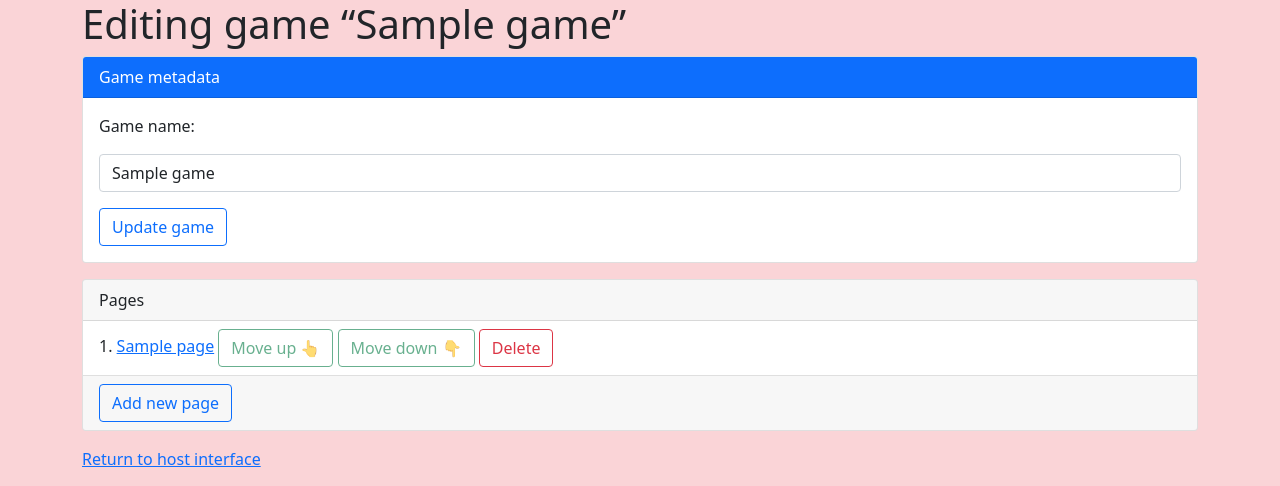
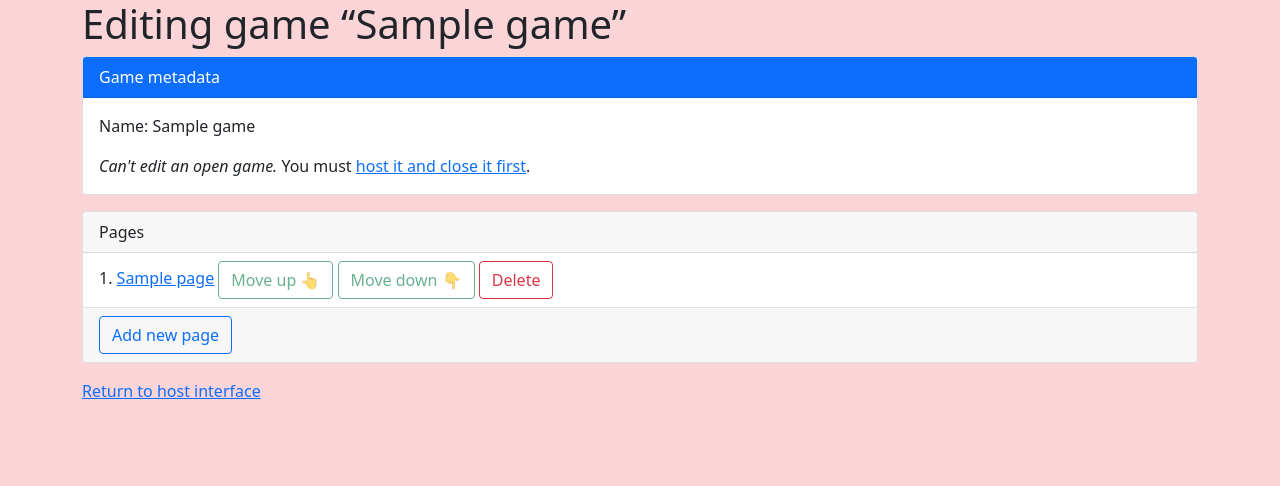
Before and after one commit to vtbassmatt/triviagame, a Django app: page /host/editor/1/ in a window 1280 px wide. Shown: the top 486 px of the page. Run offline with Django 3.2, Linux system fonts and the light colour scheme; a user stored in the database is signed in; tables that the repository leaves empty hold one stand-in row (values such as "Sample post").

Commit message:
disallow form edits to an open game

```diff
--- a/app/host/templates/editor/game.html
+++ b/app/host/templates/editor/game.html
@@ -7,6 +7,10 @@
     <div class="card mb-3">
       <div class="card-header bg-primary text-white">Game metadata</div>
       <div class="card-body">
+        {% if game.open %}
+        <p class="card-text">Name: {{ game.name }}</p>
+        <p class="card-text"><em>Can't edit an open game.</em> You must <a href="{% url 'host_join' game.id %}">host it and close it first</a>.</p>
+        {% else %}
         <form method="post" autocomplete="off">
           <p class="card-text">
             {% csrf_token %}
@@ -14,6 +18,7 @@
           </p>
           <button type="submit" class="btn btn-outline-primary">Update game</button>
         </form>
+        {% endif %}
       </div>
     </div>
 
--- a/app/host/templates/host/home.html
+++ b/app/host/templates/host/home.html
@@ -19,10 +19,10 @@
     <h2>Games</h2>
     <p><a href="{% url 'new_game' %}" class="btn btn-outline-secondary">Create a new game</a></p>
     {% for game in editable %}
-      <p><a href="{% url 'host_join' game.id %}">{{ game }}</a> (<a href="{% url 'edit_game' game.id %}">edit</a>)</p>
+      <p><a href="{% url 'host_join' game.id %}">{{ game }}</a>{% if game.open %} (<span class="text-secondary">can't edit while open</span>){% else %} (<a href="{% url 'edit_game' game.id %}">edit</a>){% endif %}</p>
     {% endfor %}
     {% for game in hostable %}
-      <p><a href="{% url 'host_join' game.id %}">{{ game }}</a> <span class="text-secondary">(not editable)</span></p>
+      <p><a href="{% url 'host_join' game.id %}">{{ game }}</a></p>
     {% endfor %}
     <hr>
     <div><p>Running from commit <code>{{ commit }}</code></p></div>
--- a/app/host/views.py
+++ b/app/host/views.py
@@ -1,8 +1,12 @@
+from http import HTTPStatus
+
+
 from django.conf import settings
 from django.contrib.auth.decorators import login_required
 from django.db import transaction
 from django.db.models import F, Q
-from django.http import HttpResponseRedirect, HttpResponseBadRequest, HttpResponseForbidden
+from django.forms import ValidationError
+from django.http import HttpResponse, HttpResponseRedirect, HttpResponseBadRequest, HttpResponseForbidden
 from django.shortcuts import get_object_or_404, render
 from django.urls import reverse
 from django.views.decorators.http import require_POST
@@ -13,6 +17,10 @@ from triviagame.forms import CsrfDummyForm
 from triviagame.views import compute_leaderboard_data
 from .forms import SomePageForm, GameForm, PageForm, QuestionForm
 from .models import GameHostPermissions
+
+
+class HttpResponseConflict(HttpResponse):
+    status_code = HTTPStatus.CONFLICT
 
 
 @login_required
@@ -223,7 +231,9 @@ def edit_game(request, game_id):
 
     if request.method == 'POST':
         game_form = GameForm(request.POST, instance=game)
-        if game_form.is_valid():
+        if game.open:
+            game_form.add_error(None, ValidationError('Cannot edit an open game', code='gamestate'))
+        elif game_form.is_valid():
             updated_game = game_form.save()
             return HttpResponseRedirect(reverse('edit_game', args=(updated_game.id,)))
     else:
@@ -243,7 +253,9 @@ def new_page(request, game_id):
 
     if request.method == 'POST':
         form = PageForm(request.POST)
-        if form.is_valid():
+        if game.open:
+            form.add_error(None, ValidationError('Cannot edit an open game', code='gamestate'))
+        elif form.is_valid():
             page = form.save(commit=False)
             # connect page to game
             page.game = game
@@ -274,7 +286,9 @@ def edit_page(request, page_id):
 
     if request.method == 'POST':
         page_form = PageForm(request.POST, instance=page)
-        if page_form.is_valid():
+        if page.game.open:
+            page_form.add_error(None, ValidationError('Cannot edit an open game', code='gamestate'))
+        elif page_form.is_valid():
             updated_page = page_form.save()
             return HttpResponseRedirect(reverse('edit_page', args=(updated_page.id,)))
     else:
@@ -294,6 +308,8 @@ def delete_page(request, page_id):
 
     if request.method in ('POST', 'DELETE'):
         game = page.game
+        if game.open:
+            return HttpResponseConflict('Cannot edit an open game')
         order = page.order
         with transaction.atomic():
             page.question_set.all().delete()
@@ -315,6 +331,8 @@ def page_move(request, page_id, delta):
     page = get_object_or_404(Page, pk=page_id)
     if not _can_edit_game(request.user, page.game):
         return HttpResponseForbidden()
+    if page.game.open:
+        return HttpResponseConflict('Cannot edit an open game')
 
     max_page = page.game.page_set.last()
     if delta == 1 and page.id == max_page.id:
@@ -348,7 +366,9 @@ def new_question(request, page_id):
 
     if request.method == 'POST':
         form = QuestionForm(request.POST)
-        if form.is_valid():
+        if page.game.open:
+            form.add_error(None, ValidationError('Cannot edit an open game', code='gamestate'))
+        elif form.is_valid():
             question = form.save(commit=False)
             # connect question to page
             question.page = page
@@ -379,7 +399,9 @@ def edit_question(request, question_id):
 
     if request.method == 'POST':
         question_form = QuestionForm(request.POST, instance=question)
-        if question_form.is_valid():
+        if question.page.game.open:
+            question_form.add_error(None, ValidationError('Cannot edit an open game', code='gamestate'))
+        elif question_form.is_valid():
             updated_question = question_form.save()
             return HttpResponseRedirect(reverse('edit_page', args=(updated_question.page.id,)))
     else:
@@ -399,6 +421,8 @@ def delete_question(request, question_id):
 
     if request.method in ('POST', 'DELETE'):
         page = question.page
+        if page.game.open:
+            return HttpResponseConflict('Cannot edit an open game')
         order = question.order
         with transaction.atomic():
             question.delete()
@@ -419,6 +443,8 @@ def question_move(request, question_id, delta):
     question = get_object_or_404(Question, pk=question_id)
     if not _can_edit_game(request.user, question.page.game):
         return HttpResponseForbidden()
+    if question.page.game.open:
+        return HttpResponseConflict('Cannot edit an open game')
 
     max_question = question.page.question_set.last()
     if delta == 1 and question.id == max_question.id:
```
